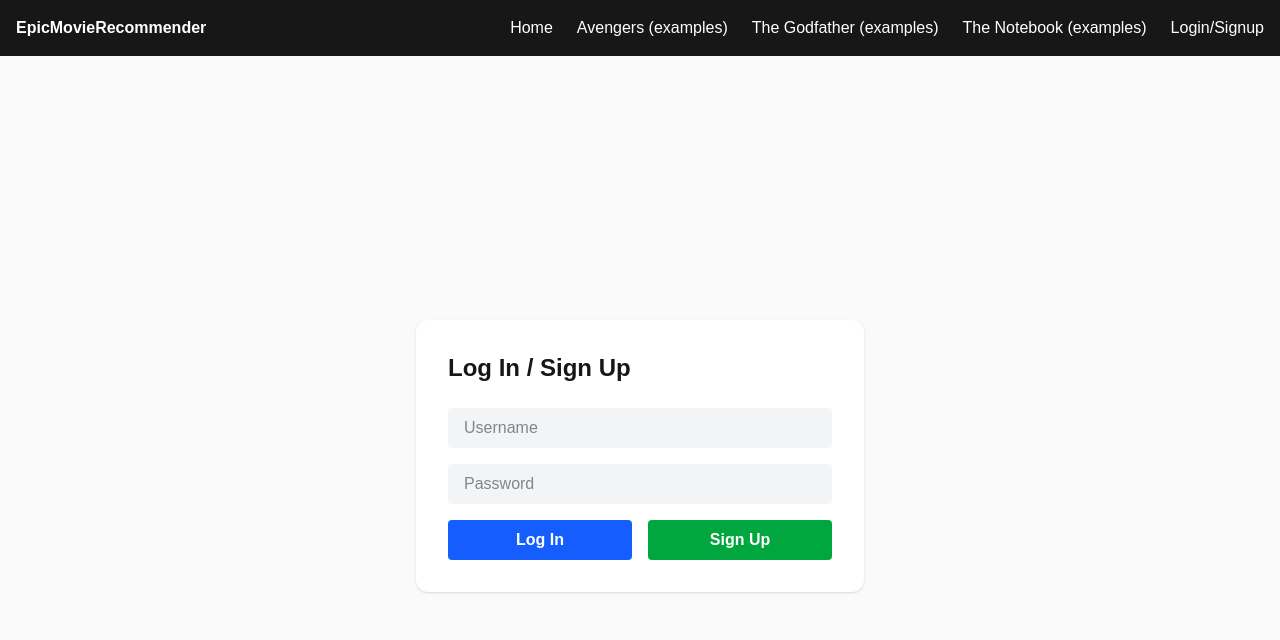
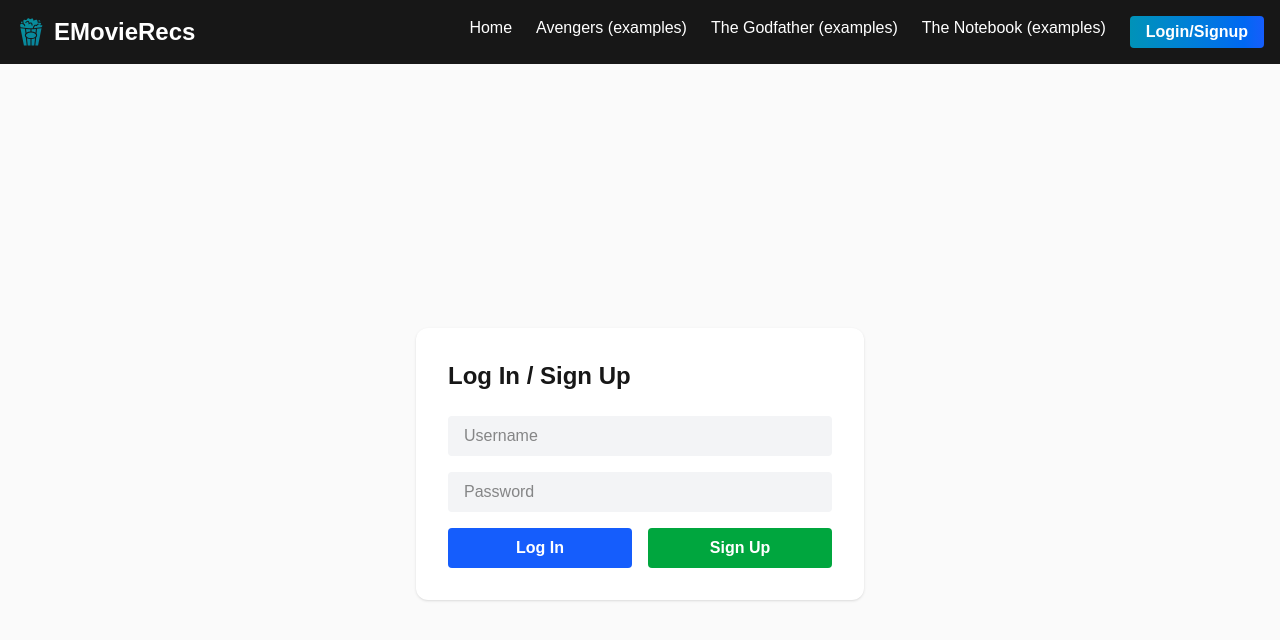
Before and after one commit to ncastelli76/cs-movie-recommendation, a Next.js app in the folder movierecs-app/: page /signup in a window 1280 px wide. Shown: the top 640 px of the page. Built offline with nearby package versions, Linux system fonts and the light colour scheme.

Commit message:
Frontend work on main page + header

```diff
--- a/movierecs-app/actions/query.ts
+++ b/movierecs-app/actions/query.ts
@@ -19,6 +19,8 @@ const createUrl = (params: FetchTMDBParams) => {
             return url.href;
         case 'trending':
             return `${BASE_URL}/trending/movie/day?language=en-US&page=1`;
+        case 'external_ids':
+            return `${BASE_URL}/movie/${params.movie_id}/external_ids`;
         default:
             throw new Error(`Unknown method`);
     }
--- a/movierecs-app/app/globals.css
+++ b/movierecs-app/app/globals.css
@@ -37,7 +37,7 @@ Retrieved 2025-12-08, License - CC BY-SA 4.0
 */
 
 .carousel {
-    max-width: 1000px;
+    max-width: 85vw;
     max-height: 400px;
     white-space: nowrap;
     position: relative;
@@ -50,7 +50,6 @@ Retrieved 2025-12-08, License - CC BY-SA 4.0
     float: none;
     padding: 1px;
     padding-bottom: 5px;
-    max-width: 300px;
     zoom: 0.95;
 }
 
@@ -65,3 +64,14 @@ Retrieved 2025-12-08, License - CC BY-SA 4.0
     padding: 20px;
 
 }
+
+.inner_content.new_index.background_11 {
+  background-image: url('/background_11.jpg');
+  background-repeat: no-repeat;
+  background-size: 100% 100%;
+}
+
+.flex-container {
+  display: flex;
+  flex-direction: row;
+}
--- a/movierecs-app/app/header.tsx
+++ b/movierecs-app/app/header.tsx
@@ -3,6 +3,7 @@ import Link from 'next/link';
 import { getLoggedInUser, logOut } from "@/actions/db";
 import { useEffect, useState } from "react";
 import { useRouter, usePathname } from "next/navigation";
+import Image from "next/image";
 
 export function UserMenuItem() {
   const [username, setUsername] = useState<string | null>(null);
@@ -29,16 +30,17 @@ export function UserMenuItem() {
 
   if (!username) return (
     <li>
-      <Link href="/signup" className="hover:text-gray-300">
+      <button onClick={() => router.push('/login')}
+      type = "button" className = "bg-gradient-to-r from-cyan-600 to-blue-600 hover:from-cyan-700 hover:to-blue-700 text-white font-bold py-1 px-4 rounded">
         Login/Signup
-      </Link>
+      </button>
     </li>
   )
   return (
     <li>
       <button
         onClick={handleLogout}
-        className="hover:text-gray-300"
+        className="bg-gradient-to-r from-blue-600 to-indigo-600 hover:from-blue-700 hover:to-indigo-700 text-white font-bold py-1 px-4 rounded"
       >
         {username} (Logout)
       </button>
@@ -51,31 +53,34 @@ export default function Header() {
     <header className="bg-neutral-900 text-white py-4 sticky top-0 z-50">
       {/* Header container */}
       <div className="container mx-auto px-4 flex justify-between items-center">
+        <div className="flex align-items items-left">
+        <Image src="/popcorn.svg" alt="Logo" width={30} height={30} />
         {/* Website title */}
-        <Link href="/" className="font-bold">
-          EpicMovieRecommender
+        <Link href="/" className="font-bold px-2 text-2xl">
+          EMovieRecs
         </Link>
+        </div>
         {/* Navigation menu */}
-        <nav className="hidden md:block">
+        <nav className="hidden md:block justify-between items-right">
           <ul className="flex gap-x-6">
             {/* Navigation links */}
             <li>
-              <Link href="/" className="hover:text-gray-300">
+              <Link href="/" className="hover:text-gray-300 py-1">
                 Home
               </Link>
             </li>
             <li>
-              <Link href="/search?query=Avengers" className="hover:text-gray-300">
+              <Link href="/search?query=Avengers" className="hover:text-gray-300 py-1">
                 Avengers (examples)
               </Link>
             </li>
             <li>
-              <Link href="/search?query=The%20Godfather" className="hover:text-gray-300">
+              <Link href="/search?query=The%20Godfather" className="hover:text-gray-300 py-1">
                 The Godfather (examples)
               </Link>
             </li>
             <li>
-              <Link href="/search?query=The%20Notebook" className="hover:text-gray-300">
+              <Link href="/search?query=The%20Notebook" className="hover:text-gray-300 py-1">
                 The Notebook (examples)
               </Link>
             </li>
--- a/movierecs-app/app/layout.tsx
+++ b/movierecs-app/app/layout.tsx
@@ -14,7 +14,7 @@ const geistMono = Geist_Mono({
 });
 
 export const metadata: Metadata = {
-  title: "Create Next App",
+  title: "EMovieRecs",
   description: "Generated by create next app",
 };
 
--- a/movierecs-app/app/page.tsx
+++ b/movierecs-app/app/page.tsx
@@ -22,6 +22,7 @@ const HomePage = async () => {
 
 
   const homepageContent = await Promise.all(
+    //TODO:if logged in, show personalized recommendations instead of popular movies
     homepageParams.map(async params => {
         const { results } = await FetchTMDB(MovieSearchResultsResponse, { ...params });
         return { ...params, results };
@@ -34,27 +35,31 @@ const HomePage = async () => {
       <Search_bar />
       </div>
       <div className="flex min-h-screen items-center justify-center bg-slate-50 font-sans dark:bg-neutral-800">
-        <main className="flex min-h-screen w-full max-w-5xl flex-col items-center justify-between py-32 px-5 bg-slate-50 dark:bg-neutral-800 sm:items-start">
-        <section className= "inner_content py-20 new_index background_11">
+        <main className="flex min-h-screen w-full flex-col items-center justify-between py-0 px-0 bg-slate-50 dark:bg-neutral-800 sm:items-start">
+        <section className= "inner_content py-20 px-32 new_index w-full background_11">
           <div id="media_v4" className="media discover">
               <div className="column_wrapper">
               <div className="content_wrapper wrap">
-                  <div className="title">
-                      <h1>This is the main page.</h1>
-                      <h2>This section will handle the search engine.</h2>
+                  <div className="title p-20">
+                      <h1 className="mb-4 text-4xl font-bold">EMovieRecs</h1>
+                      <h2 className="mb-4 text-2xl font-bold">A movie recommendation client</h2>
                   </div>
                   <div className="search"></div>
               </div>
               </div>
           </div>
         </section>
-        <section className="inner_content z-20">
+        <section className="inner_content px-32 z-20">
         <CarouselItems title = {homepageContent[0].label} movies={homepageContent[0].results} />
         <CarouselItems title = {homepageContent[1].label} movies={homepageContent[1].results} />
         </section>
 
-        <section className="inner_content py-20 trending no_pad"><h2>This section will have an explanation of the purpose of the site.</h2></section>
+        <section className="inner-content w-full h-[70px] bg-gradient-to-t from:zinc-50 dark:from-zinc-950 to-transparent"></section>
+        <section className="inner_content w-full py-20 trending px-36 bg-zinc-50 dark:bg-zinc-950"><h2>This section will have an explanation of the purpose of the site.</h2></section>
         </main>
+      </div>
+      <div className="fixed bottom-0 left-0 right-0 z-50">
+      <div className="footer h-[70px] bg-gradient-to-t from:zinc-50 dark:from-zinc-950 to-transparent"></div>
       </div>
     </div>
   );
--- a/movierecs-app/components/ui/expandable-card.tsx
+++ b/movierecs-app/components/ui/expandable-card.tsx
@@ -91,7 +91,7 @@ export function ExpandableCard({
                   />
                 </div>
               </motion.div>
-              <div className="relative h-full before:fixed before:inset-x-0 before:bottom-0 before:z-50 before:h-[70px] before:bg-gradient-to-t before:from-zinc-50 dark:before:from-zinc-950">
+              <div className="relative h-full before:fixed before:from-zinc-50 dark:before:from-zinc-950">
                 <div className="flex h-auto items-start justify-between p-8">
                   <div>
                     <motion.p
@@ -158,7 +158,7 @@ export function ExpandableCard({
         layoutId={`card-${title}-${id}`}
         onClick={() => setActive(true)}
         className={cn(
-          "flex cursor-pointer flex-col items-center justify-between rounded-2xl",
+          "flex cursor-pointer flex-col items-center justify-between rounded-2xl border border-gray-200/70 bg-zinc-50 p-3 shadow-sm dark:border-zinc-900 dark:bg-zinc-950 dark:shadow-none",
           className
         )}
       >
@@ -167,7 +167,7 @@ export function ExpandableCard({
             <img
               src={src}
               alt={title}
-              className="h-56 w-64 rounded-lg object-cover object-center"
+              className="h-80 w-55 rounded-lg object-cover object-center"
             />
           </motion.div>
           <div className="flex items-center justify-between">
--- a/movierecs-app/types/tmdb-types.ts
+++ b/movierecs-app/types/tmdb-types.ts
@@ -19,6 +19,15 @@ export const MovieSearchResultsResponse = z.object({
     total_pages: z.number(),
     total_results: z.number(),
     results: z.array(Movie),
+  });
+
+export const ExternalQueryResponse = z.object({
+    id: z.number(),
+    imdb_id: z.string(),
+    wikidata_id: z.string().nullable(),
+    facebook_id: z.string().nullable(),
+    instagram_id: z.string().nullable(),
+    twitter_id: z.string().nullable(),
   });
 
 export type Keyword = {
@@ -79,6 +88,7 @@ const Category = z.enum([
   'search',
   'popular',
   'trending',
+  'external_ids',
 ] as const);
 
 
@@ -95,8 +105,18 @@ export type TrendingQuery = {
   method: typeof Category.enum.trending;
 };
 
+export type ExternalQuery = {
+  method: typeof Category.enum.external_ids;
+  movie_id: number;
+}
+
+export type ExternalQueryResponse = z.infer<typeof ExternalQueryResponse>;
+
 export type MovieSearchResultsResponse = z.infer<typeof MovieSearchResultsResponse>
 export type Movie = z.infer<typeof Movie>;
 export type Genre = z.infer<typeof Genre>;
 
-export type FetchTMDBParams = SearchQuery | PopularQuery | TrendingQuery; //todo: add types as needed
+export type FetchTMDBParams = SearchQuery
+| PopularQuery
+| TrendingQuery
+| ExternalQuery; //todo: add types as needed
```
Also changed, not shown: movierecs-app/components/carousel.tsx (+8 -23 lines), movierecs-app/public/background_11.jpg (added), movierecs-app/public/popcorn.svg (added).
